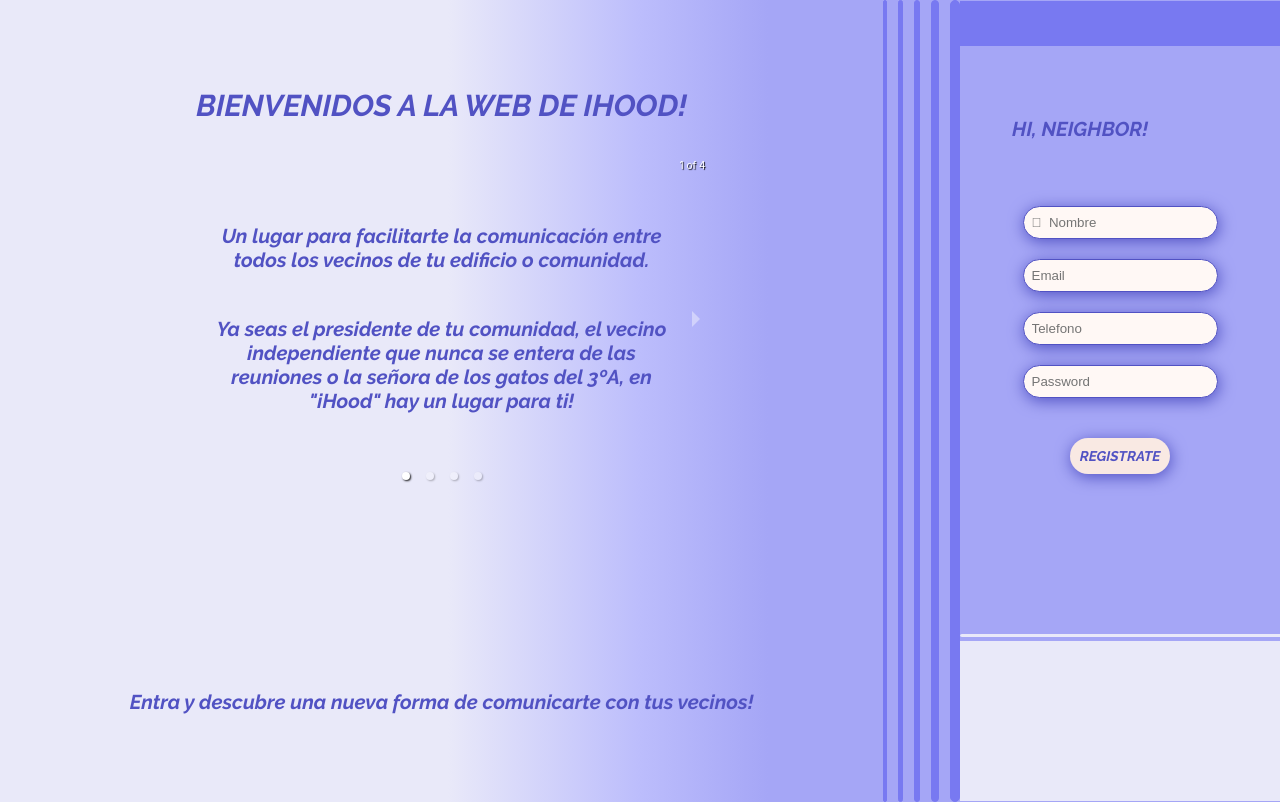
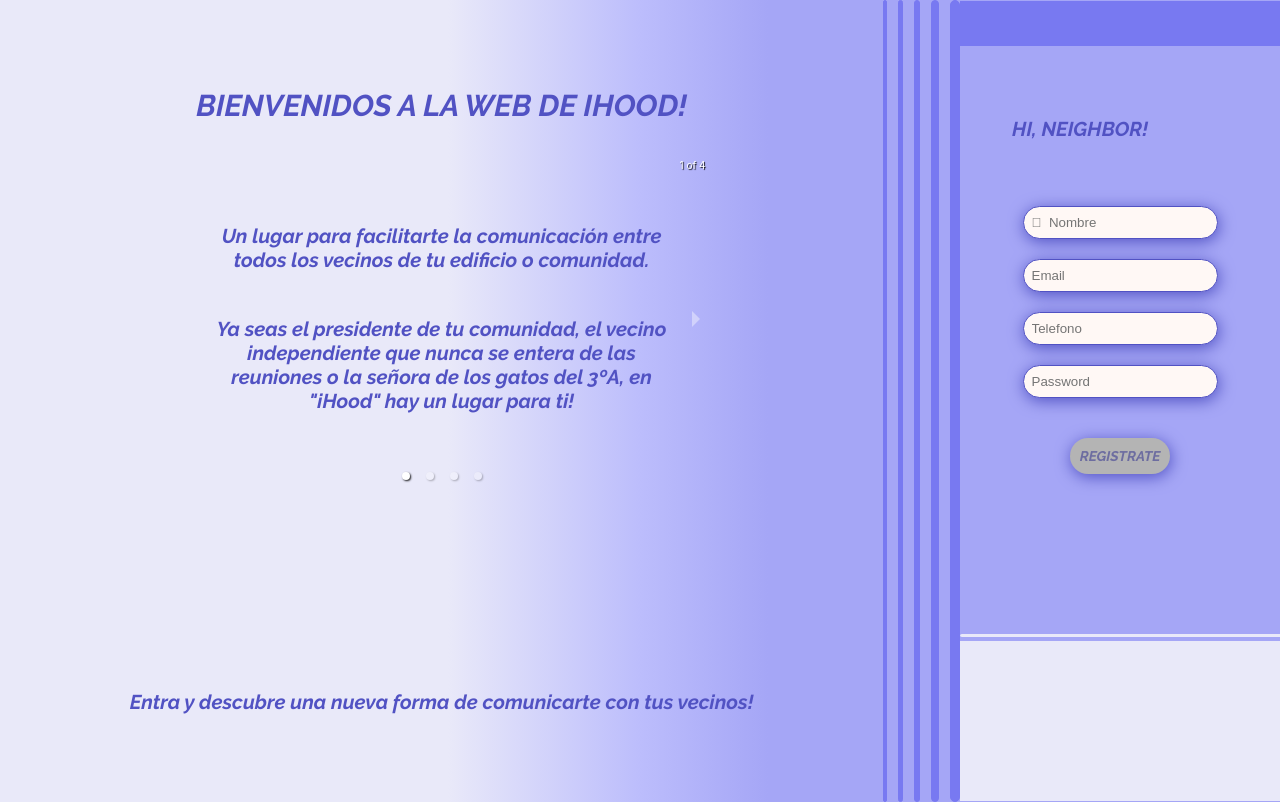
Before and after one commit to fullstacktf/ihood-frontend-definitive, a React (Create React App) app: page / in a window 1280 px wide. Built offline with nearby package versions, Linux system fonts and the light colour scheme; some icons are missing.

Commit message:
create styles for disable button

```diff
--- a/src/components/Login/Form.module.css
+++ b/src/components/Login/Form.module.css
@@ -56,11 +56,16 @@
   text-decoration: inherit;
 }
 
-.inputs > input {
+input {
   border-radius: 20px;
   border: 1px solid #5152C3;
   background: #FFF8F5;
   padding: 8px;
+}
+
+input:focus{
+  border: 1px solid #5152C3;
+  outline: none;
 }
 
 .loginBtn {
@@ -75,3 +80,8 @@
   border: none;
   background: #F9E9E3;
 }
+
+button:disabled{
+  color: #6d6da0;
+  background: #b4b4b4;
+}
```
